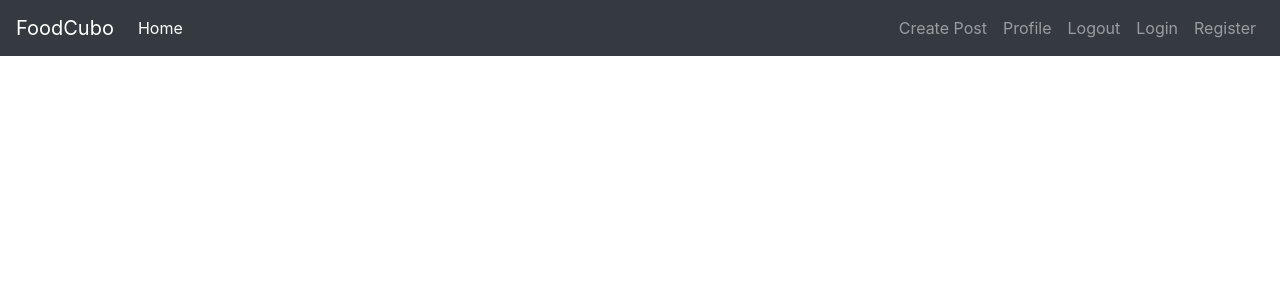
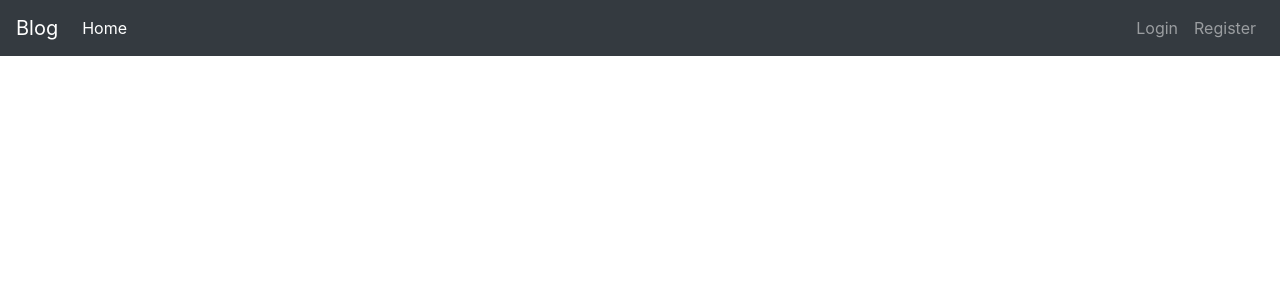
Before and after one commit to adityakmr7/login-system-django, a Django app: page /posts/ in a window 1280 px wide. Shown: the top 300 px of the page. Run offline with Django 3.2, Linux system fonts and the light colour scheme; data that the repository does not hold is empty; some libraries are stand-ins or nearby versions.

Commit message:
navbar links added

```diff
--- a/blog/posts/templates/posts/navbar.html
+++ b/blog/posts/templates/posts/navbar.html
@@ -1,37 +1,31 @@
 <header>
   <nav class="navbar navbar-expand-md navbar-dark bg-dark">
-    <a class="navbar-brand" href="#">FoodCubo</a>
+    <a class="navbar-brand" href="{% url 'posts-home'%}">Blog</a>
     <button class="navbar-toggler" type="button" data-toggle="collapse" data-target="#navbarCollapse" aria-controls="navbarCollapse" aria-expanded="false" aria-label="Toggle navigation">
       <span class="navbar-toggler-icon"></span>
     </button>
     <div class="collapse navbar-collapse" id="navbarCollapse">
       <ul class="navbar-nav mr-auto">
         <li class="nav-item active">
-          <a class="nav-link" href="#">Home <span class="sr-only">(current)</span></a>
+          <a class="nav-link" href="{% url 'posts-home' %}">Home <span class="sr-only">(current)</span></a>
         </li>
         {% comment %} <li class="nav-item">
           <a class="nav-link" href="{% url 'posts-about' %}">About</a>
         </li> {% endcomment %}
       </ul>
       <ul class="navbar-nav">
-
+      {% if user.is_authenticated %}
         <li class="nav-item">
-          <a class="nav-link" href="#">Create Post</a>
+          <a class="nav-link" href="{% url 'logout'%}">Logout</a>
+        </li>
+      {% else %}
+        <li class="nav-item">
+          <a class="nav-link" href="{% url 'login'%}">Login</a>
         </li>
         <li class="nav-item">
-          <a class="nav-link" href="#">Profile</a>
+          <a class="nav-link" href="{% url 'register'%}">Register</a>
         </li>
-        <li class="nav-item">
-          <a class="nav-link" href="#">Logout</a>
-        </li>
-
-        <li class="nav-item">
-          <a class="nav-link" href="#">Login</a>
-        </li>
-        <li class="nav-item">
-          <a class="nav-link" href="#">Register</a>
-        </li>
-
+      {% endif %}
       </ul>
     </div>
   </nav>
```
